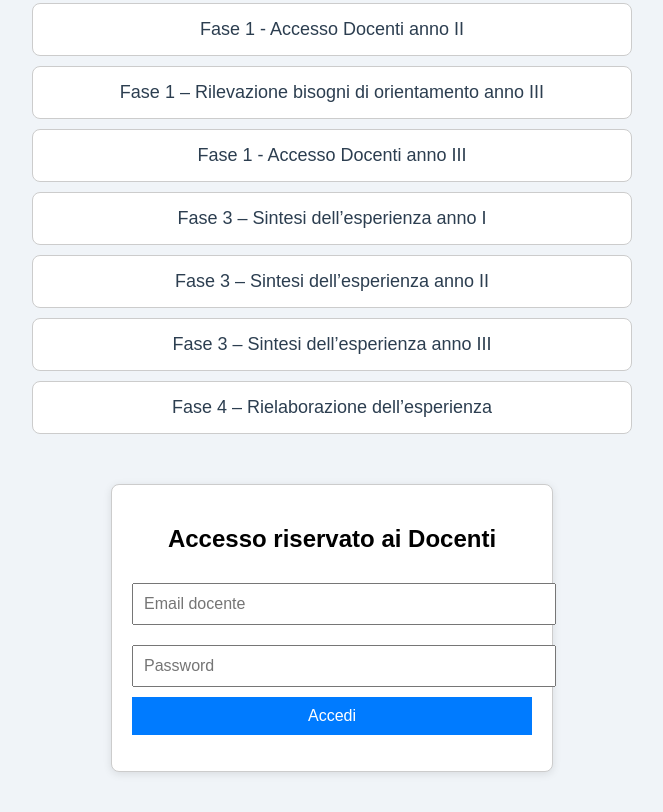
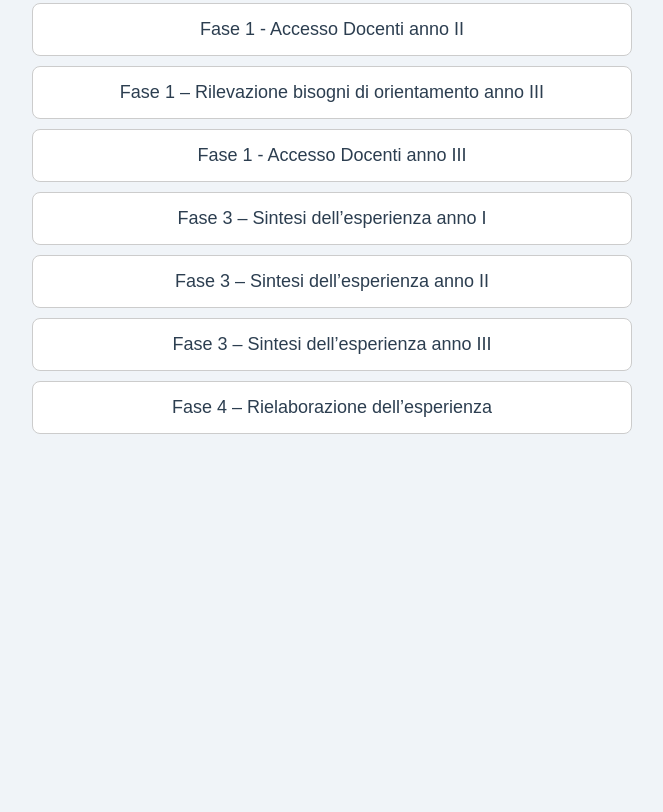
Before and after one commit to mcaputo24/soi-inf, a plain HTML site: page index.html in a window 1280 px wide. Shown: the part 314-1126 px from the top of the page, without its empty margins (308-971 px from the left). After the commit the page ends 806 px from the top, so only its background shows below. Drawn offline with Linux system fonts and the light colour scheme.

Commit message:
Add files via upload

```diff
--- a/index.html
+++ b/index.html
@@ -99,16 +99,6 @@
     <li><a href="fase4.html">Fase 4 – Rielaborazione dell’esperienza</a></li>
   </ul>
 
-  <!-- LOGIN DOCENTE -->
-  <div class="login-box">
-    <h2>Accesso riservato ai Docenti</h2>
-    <form id="login-form">
-      <input type="email" id="login-email" placeholder="Email docente" required>
-      <input type="password" id="login-password" placeholder="Password" required>
-      <button type="submit">Accedi</button>
-    </form>
-    <p id="login-error" class="error-message"></p>
-  </div>
 
   <!-- Firebase & login script -->
   <script type="module">
```
